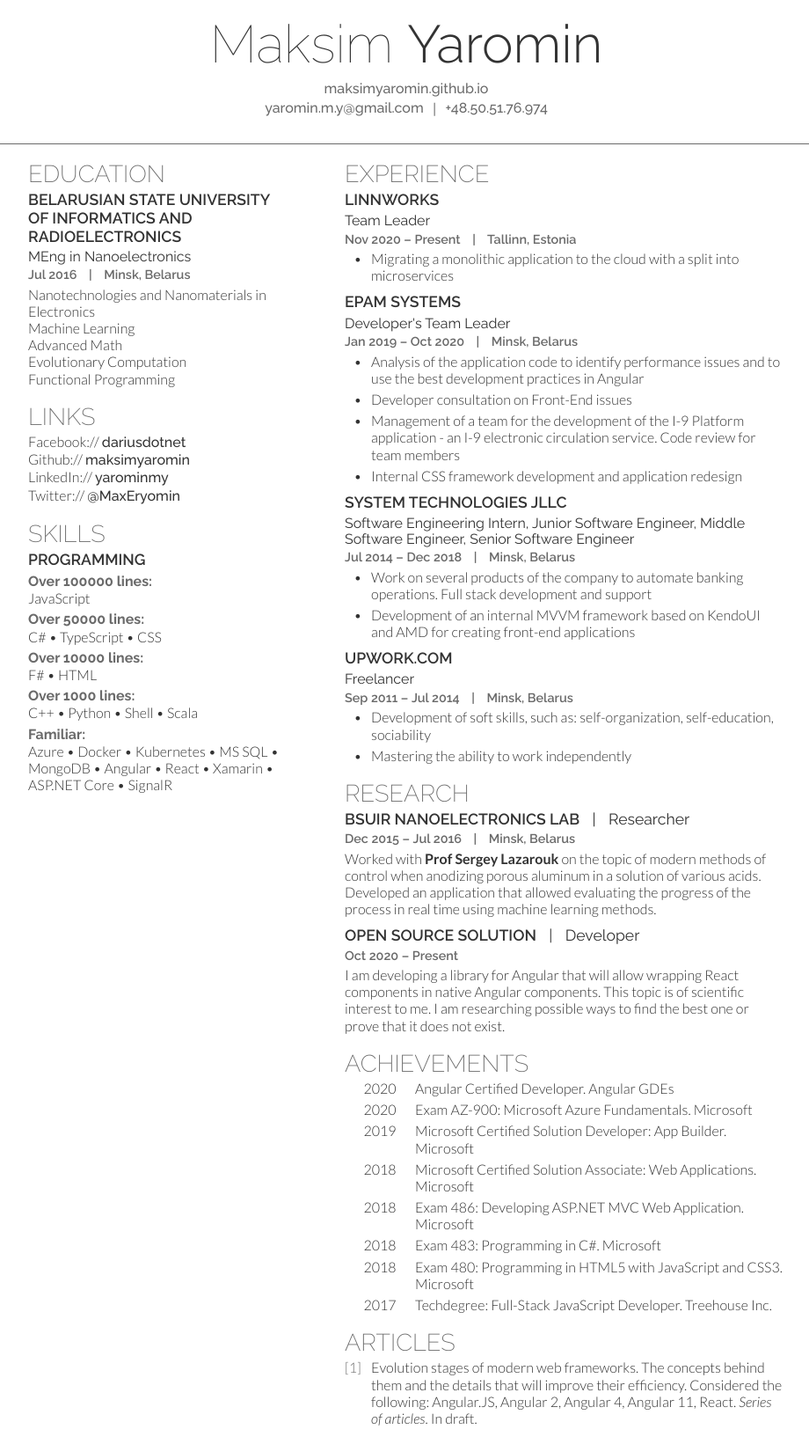
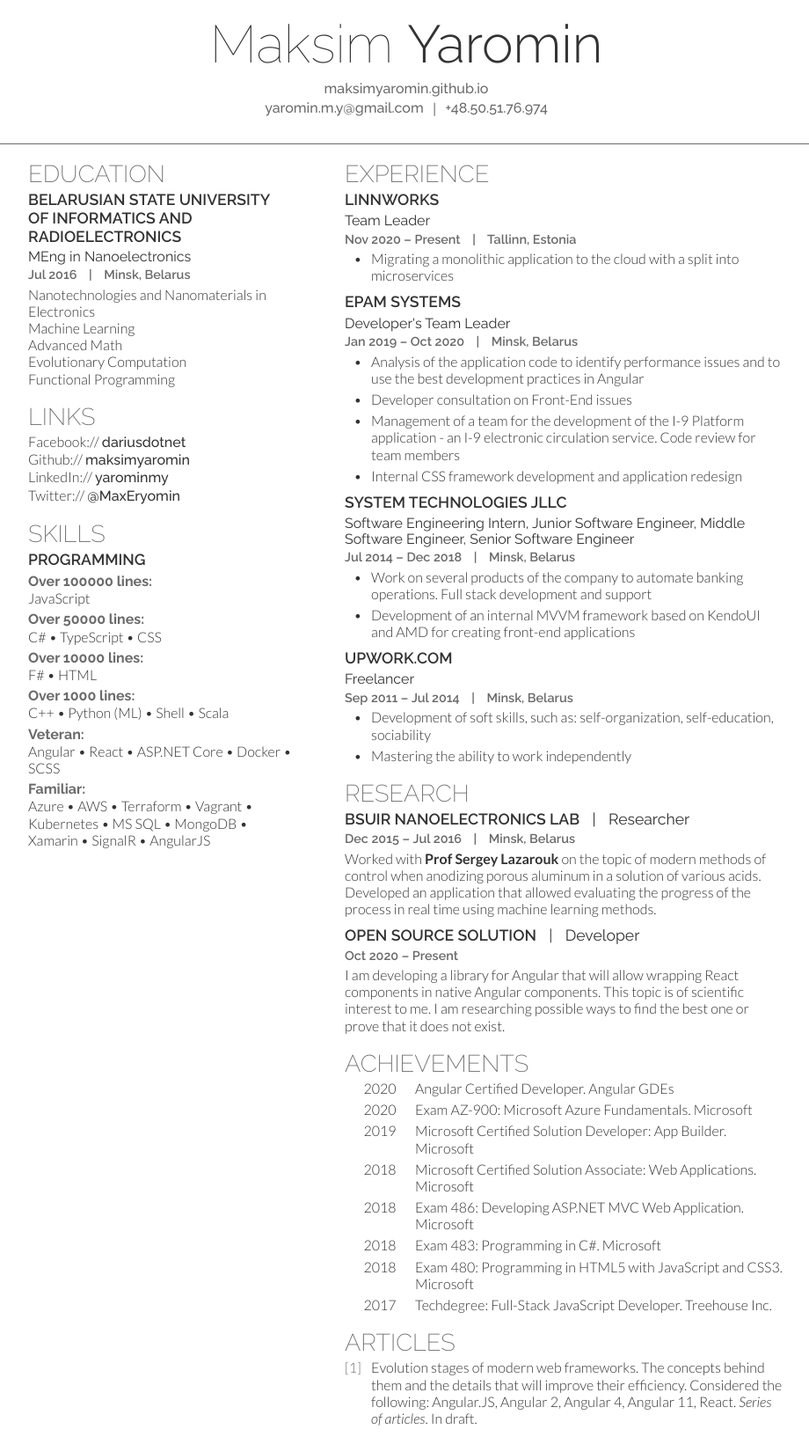
Before and after one commit to maksimyaromin/maksimyaromin.github.io, a Jekyll site: the page built from index.md, in a window 1280 px wide. Shown: the whole page at 88% size, without its empty margins (178-1098 px from the left). Built offline with Jekyll 4.4.1, drawn with Linux system fonts in a browser that asks for light colours.

Commit message:
update(skills): Added new title 'Veteran'

```diff
--- a/index.md
+++ b/index.md
@@ -69,21 +69,28 @@ employee:
                 - title: "Over 1000 lines:"
                   items:
                     - C++
-                    - Python
+                    - Python (ML)
                     - Shell
                     - Scala
+                - title: "Veteran:"
+                  items:
+                    - Angular
+                    - React
+                    - ASP.NET Core
+                    - Docker
+                    - SCSS
                 - title: "Familiar:"
                   items:
                     - Azure
-                    - Docker
+                    - AWS
+                    - Terraform
+                    - Vagrant
                     - Kubernetes
                     - MS SQL
                     - MongoDB
-                    - Angular
-                    - React
                     - Xamarin
-                    - ASP.NET Core
                     - SignalR
+                    - AngularJS
         experience:
             - company: Linnworks
               position:
```
